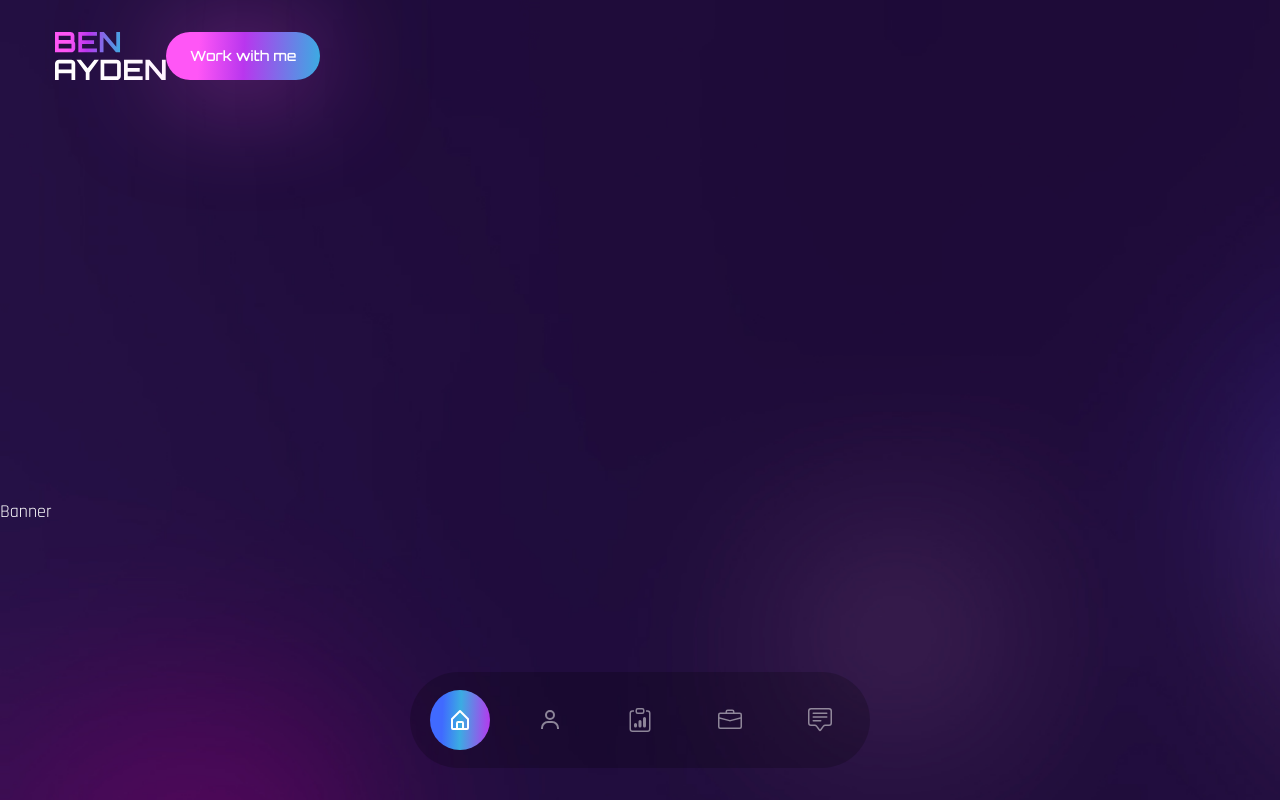
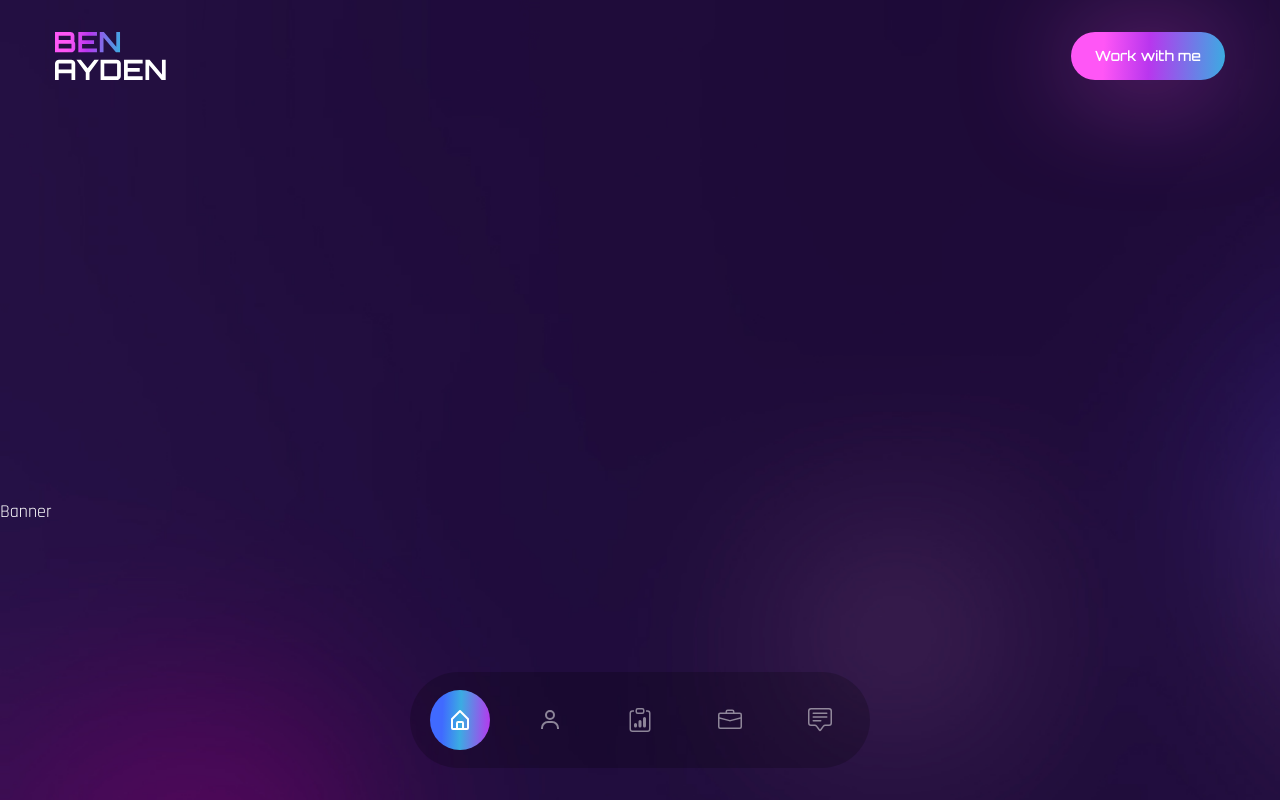
Before and after one commit to Lucas-Gualberto94/lucas-gualberto94.github.io, a React (Create React App) app: page / in a window 1280 px wide. Shown: the top 800 px of the page. Built offline with nearby package versions, Linux system fonts and the light colour scheme; the HTML template or start-up script is replaced by a standard one; a web font is replaced by a local one.

Commit message:
update header

```diff
--- a/src/components/Header.js
+++ b/src/components/Header.js
@@ -6,7 +6,7 @@
   return (
   <header className='py-8'>
     <div className='container mx-auto'>
-      <div className='flex justify between items-center'>
+      <div className='flex justify-between items-center'>
           <img src={logo} alt=''></img>
           <button className='btn btn-sm'>Work with me</button>
       </div>
```
